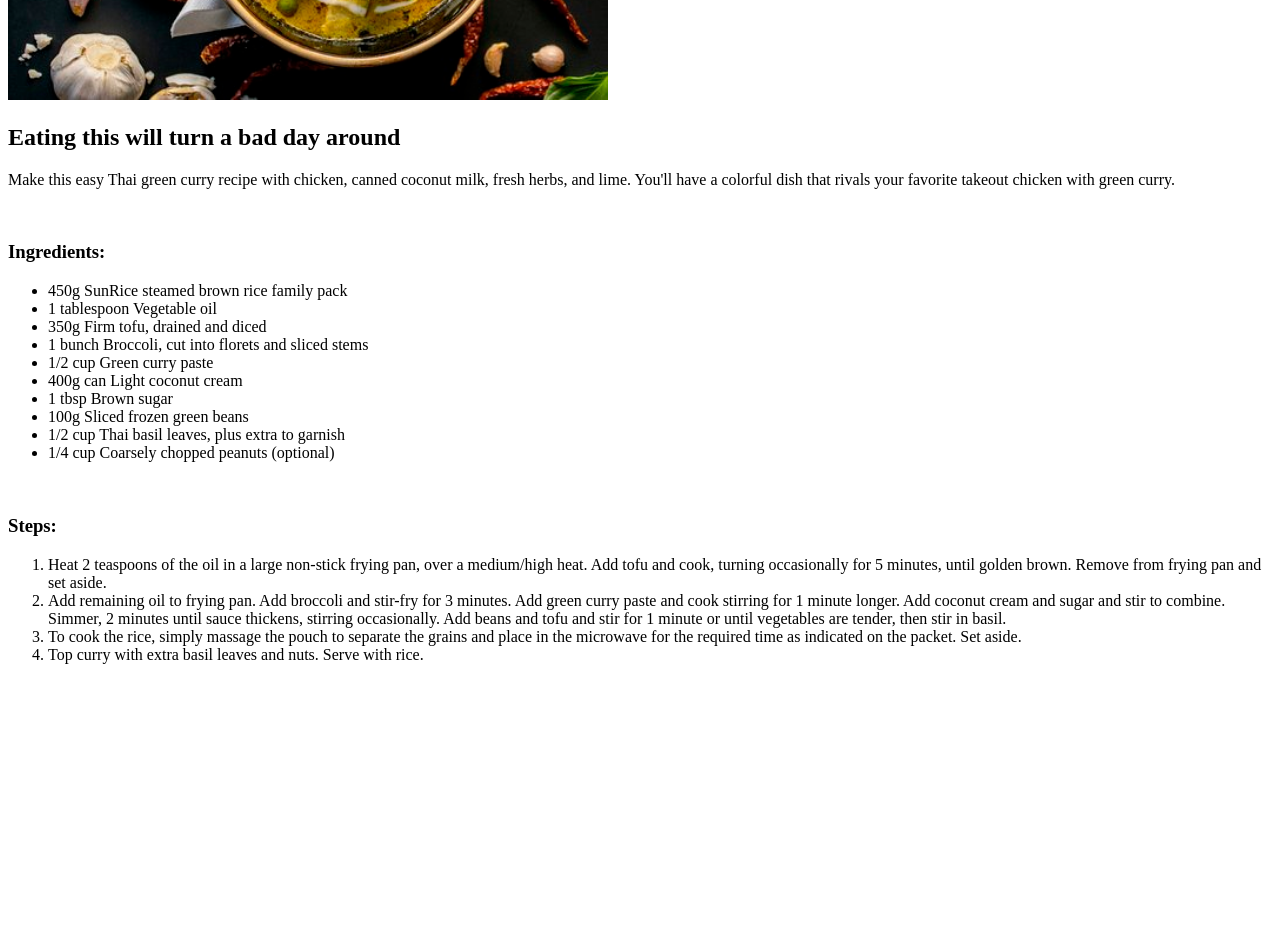
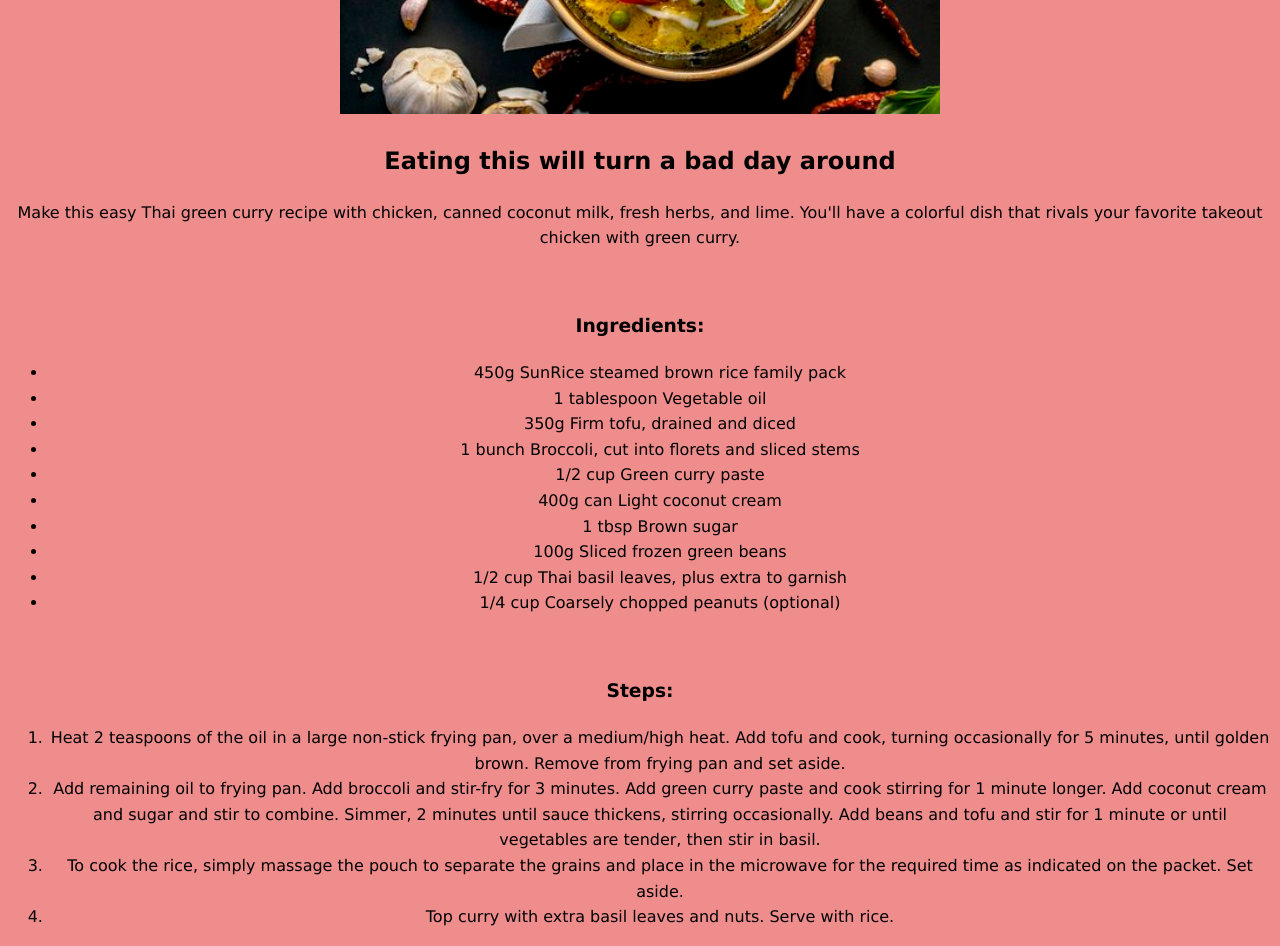
Before and after one commit to TaylorVesly/demo-recipes, a plain HTML site: page recipes/thai-green-curry.html in a window 1280 px wide. Shown: the part 380-1326 px from the top of the page. Before the commit the page ends 1060 px from the top, so only its background shows below. Drawn offline with Linux system fonts and the light colour scheme.

Commit message:
Add stylesheet to HTML recipes. Add classes to recipes

```diff
--- a/recipes/thai-green-curry.html
+++ b/recipes/thai-green-curry.html
@@ -3,6 +3,7 @@
   <head>
     <meta charset="UTF-8" />
     <title>Thai Green Curry Recipe</title>
+    <link rel="stylesheet" href="../style.css" />
   </head>
 
   <body>
@@ -23,9 +24,9 @@
 
     <br />
 
-    <h3>Ingredients:</h3>
+    <h3 class=>Ingredients:</h3>
 
-    <ul>
+    <ul class="ingredients">
       <li>450g SunRice steamed brown rice family pack</li>
       <li>1 tablespoon Vegetable oil</li>
       <li>350g Firm tofu, drained and diced</li>
@@ -42,7 +43,7 @@
 
     <h3>Steps:</h3>
 
-    <ol>
+    <ol class="steps">
       <li>
         Heat 2 teaspoons of the oil in a large non-stick frying pan, over a
         medium/high heat. Add tofu and cook, turning occasionally for 5 minutes,
--- /dev/null
+++ b/style.css
@@ -0,0 +1,7 @@
+* {
+  background: #ef8d8d;
+  font-family: Verdana, Tahoma, sans-serif;
+  box-sizing: border-box;
+  text-align: center;
+  line-height: 1.6em;
+}
```
Also changed, not shown: recipes/potato-bake.html (+3 -2 lines), recipes/pumpkin-soup.html (+3 -2 lines).
